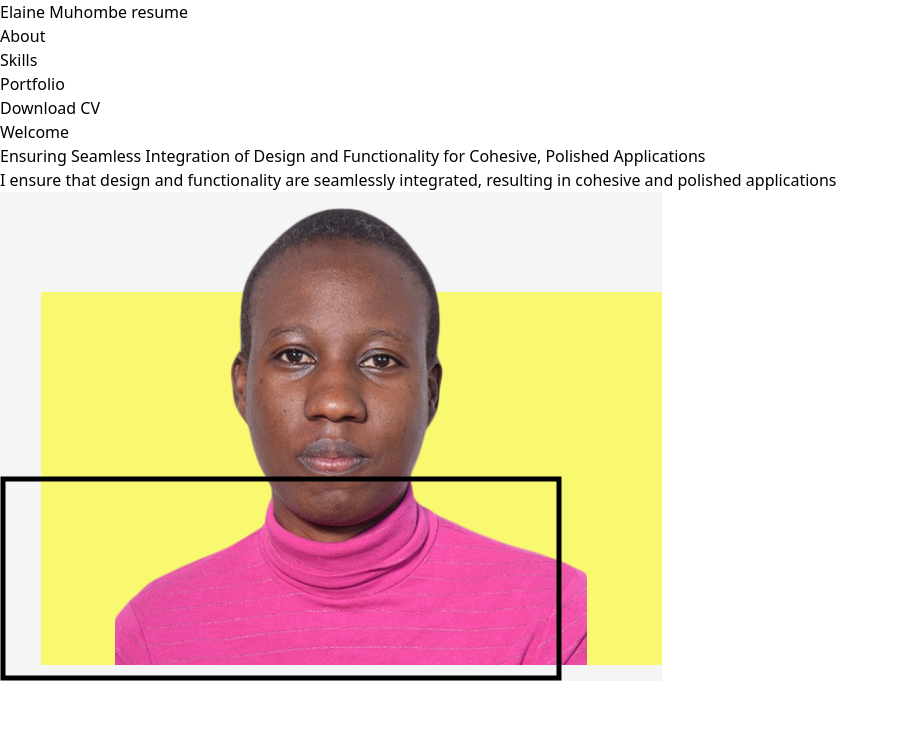
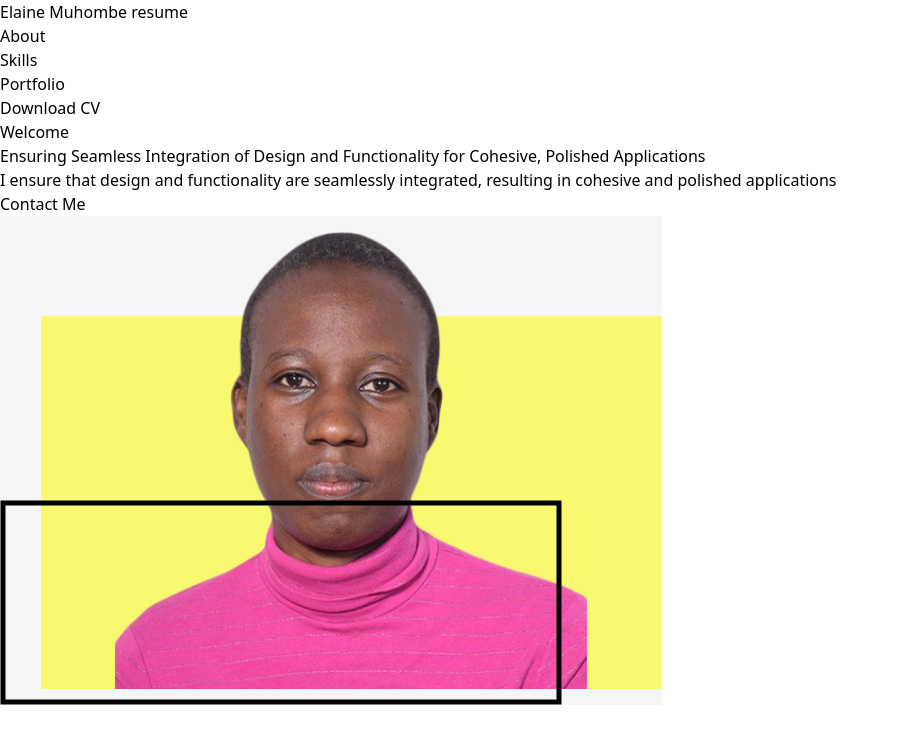
Before and after one commit to elamuhombe/portfolio, a React (Vite) app in the folder client/: page / in a window 1280 px wide. Shown: the top 744 px of the page, without its empty margins (0-899 px from the left). Built offline with nearby package versions, Linux system fonts and the light colour scheme.

Commit message:
feat: Add CTAButton - 'ContactMe'

```diff
--- a/client/src/components/shared/SectionTitle.tsx
+++ b/client/src/components/shared/SectionTitle.tsx
@@ -1,6 +1,7 @@
 // src/components/shared/SectionTitle.tsx
 import React from "react";
 import { SectionTitleProps } from "./../../types";
+import CTAButton from "./CTAButton";
 
 // Functional component that accepts props
 const SectionTitle: React.FC<SectionTitleProps> = ({ title, className }) => {
@@ -14,6 +15,10 @@ const SectionTitle: React.FC<SectionTitleProps> = ({ title, className }) => {
       </h2>
       <p>I ensure that design and functionality are seamlessly integrated,
       resulting in cohesive and polished applications</p>
+      {/* Contact Me Button */}
+      <CTAButton text="Contact Me" onClick={function (): void {
+        throw new Error("Function not implemented.");
+      } } />
     </div>
   );
 };
```
